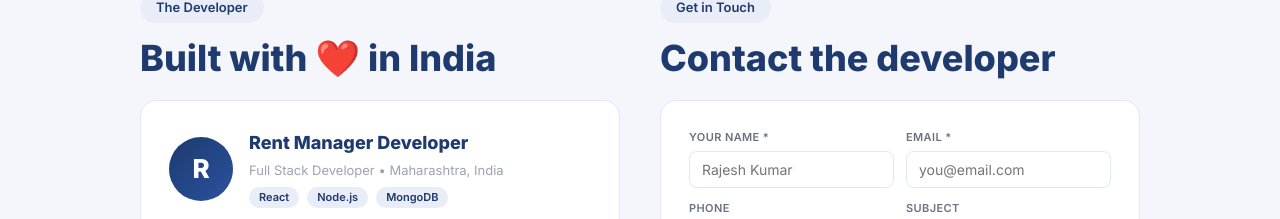
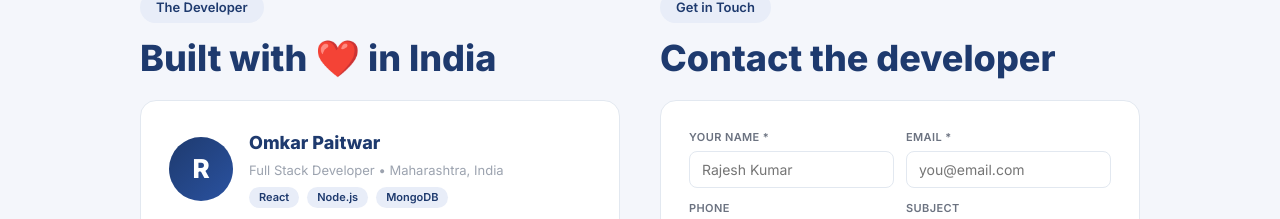
Before and after one commit to OmkarLPaitwar/rent-manager, a React (Create React App) app in the folder frontend/: page / in a window 1280 px wide. Shown: the part 3635-3854 px from the top of the page. Built offline with nearby package versions, Linux system fonts and the light colour scheme; no server answers.

Commit message:
Update developer name on LandingPage

```diff
--- a/frontend/src/pages/LandingPage.js
+++ b/frontend/src/pages/LandingPage.js
@@ -292,7 +292,7 @@ export default function LandingPage() {
                   R
                 </div>
                 <div>
-                  <div style={{ fontWeight:800, fontSize:18, color:'#1e3a6e' }}>Rent Manager Developer</div>
+                  <div style={{ fontWeight:800, fontSize:18, color:'#1e3a6e' }}>Omkar Paitwar</div>
                   <div style={{ fontSize:13, color:'#9ca3af', marginTop:2 }}>Full Stack Developer • Maharashtra, India</div>
                   <div style={{ display:'flex', gap:8, marginTop:6 }}>
                     {['React','Node.js','MongoDB'].map(t => (
```
